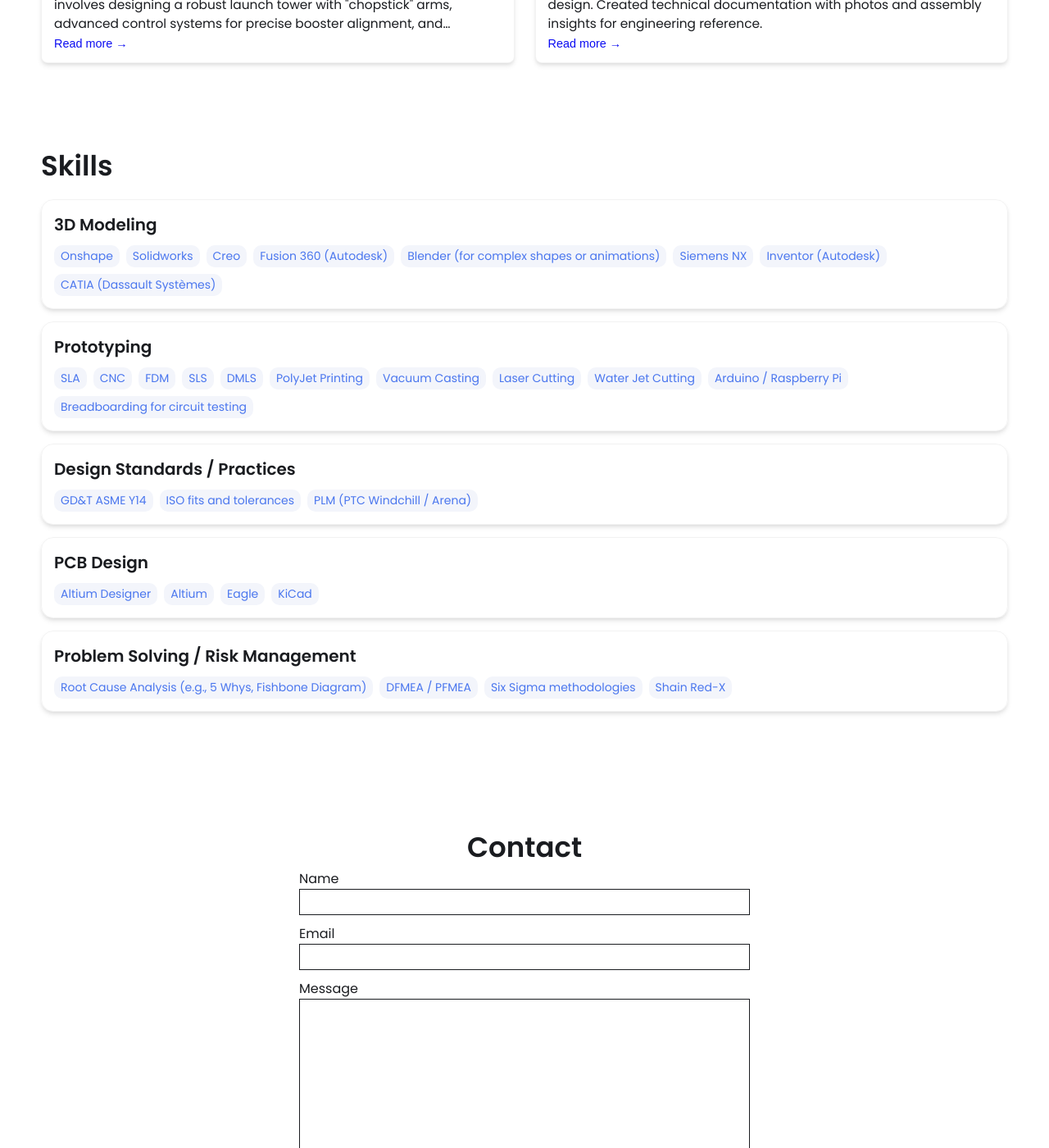
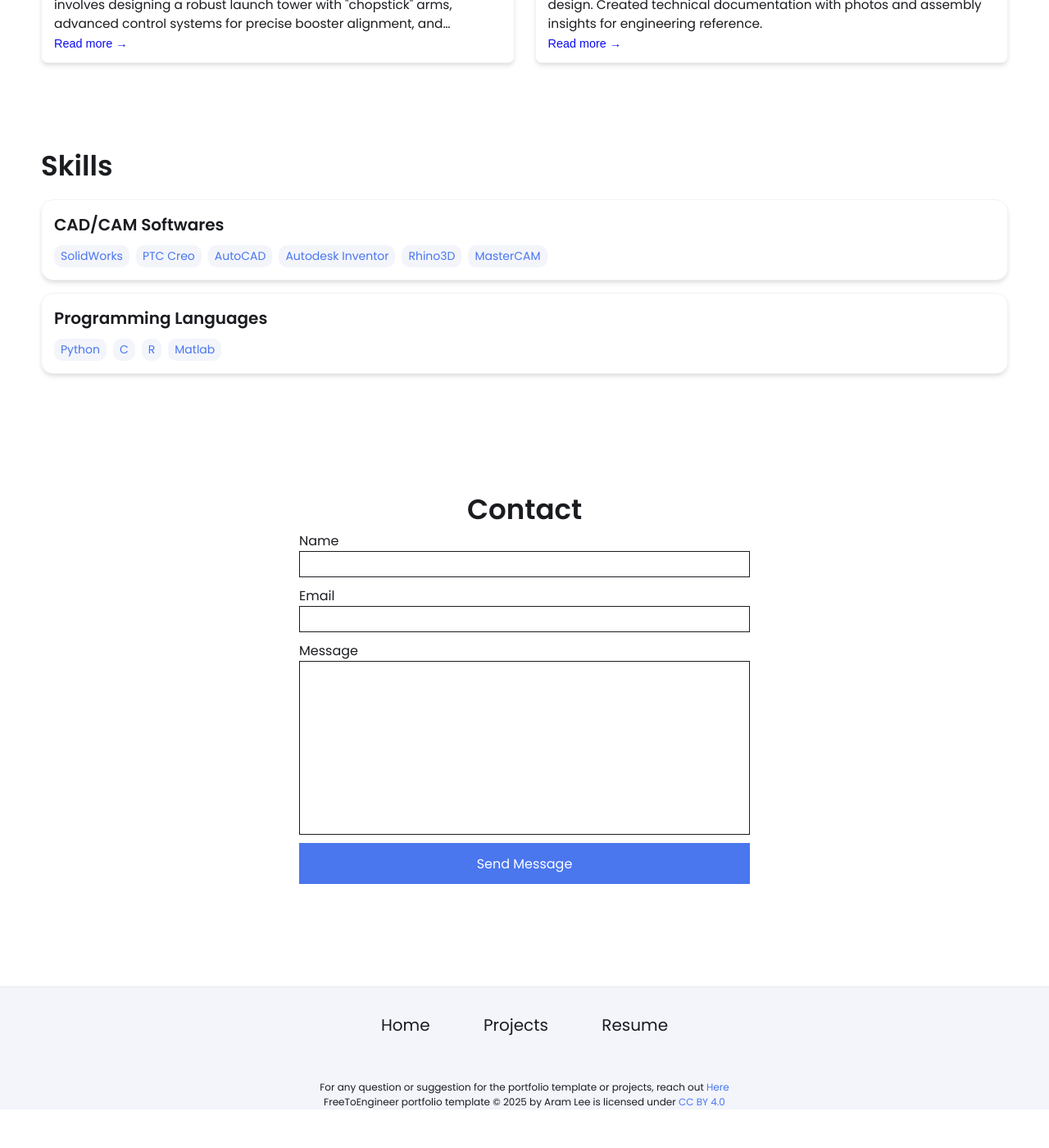
Before and after one commit to owenpickart/owenpickart.github.io, a Jekyll site: the page built from index.html, in a window 1280 px wide and 1400 px high, scrolled down 1449 px. Shown: the whole window at 82% size. Built offline with Jekyll 4.4.1, drawn with Linux system fonts in a browser that asks for light colours; after the commit the page ends 2802 px from its top, so only the background shows below that.

Commit message:
Update _config.yml

```diff
--- a/_config.yml
+++ b/_config.yml
@@ -29,9 +29,9 @@ resume-url: https://drive.google.com/file/d/13Z3duVzh-gguPU5r03oJVEE6rV9rd3DS/vi
 # Set up external links - this will show up as small icons next to your name.
 
 external-links:    # input only your own url slug. The icons with missing entries will not appear.
-  linkedin: test    # https://www.linkedin.com/in/{your url slug}
-  github: leea12    # https://github.com/{your url slug}
-  stackoverflow: test      # https://stackoverflow.com/users/{your url slug}
+  linkedin: https://www.linkedin.com/in/owen-pickart    # https://www.linkedin.com/in/{your url slug}
+  github:     # https://github.com/{your url slug}
+  stackoverflow:       # https://stackoverflow.com/users/{your url slug}
   medium:            # https://medium.com/@{your url slug}
   x-twitter:   # https://x.com/{your url slug}
   threads:            # https://threads.net/@{your url slug}
@@ -43,46 +43,20 @@ external-links:    # input only your own url slug. The icons with missing entrie
 
 # Skills Section - Add the list of your Skills by categories/tools. The indentation for each level needs to be precise.
 skills:
-  - category: 3D Modeling
+  - category: CAD/CAM Softwares
     tools:
-    - Onshape
-    - Solidworks
-    - Creo
-    - Fusion 360 (Autodesk)
-    - Blender (for complex shapes or animations)
-    - Siemens NX
-    - Inventor (Autodesk)
-    - CATIA (Dassault Systèmes)
-  - category: Prototyping
+    - SolidWorks
+    - PTC Creo
+    - AutoCAD
+    - Autodesk Inventor
+    - Rhino3D
+    - MasterCAM
+  - category: Programming Languages
     tools:
-    - SLA
-    - CNC
-    - FDM
-    - SLS
-    - DMLS
-    - PolyJet Printing
-    - Vacuum Casting
-    - Laser Cutting
-    - Water Jet Cutting
-    - Arduino / Raspberry Pi
-    - Breadboarding for circuit testing
-  - category: Design Standards / Practices
-    tools:
-    - GD&T ASME Y14
-    - ISO fits and tolerances
-    - PLM (PTC Windchill / Arena)
-  - category: PCB Design
-    tools:
-    - Altium Designer
-    - Altium
-    - Eagle
-    - KiCad
-  - category: Problem Solving / Risk Management
-    tools:
-    - Root Cause Analysis (e.g., 5 Whys, Fishbone Diagram)
-    - DFMEA / PFMEA
-    - Six Sigma methodologies
-    - Shain Red-X
+    - Python
+    - C
+    - R
+    - Matlab
 
 
 # Contact Form Setup. Setup an account and copy over the key. When someone fills out the form, it will be received in your email.
```
